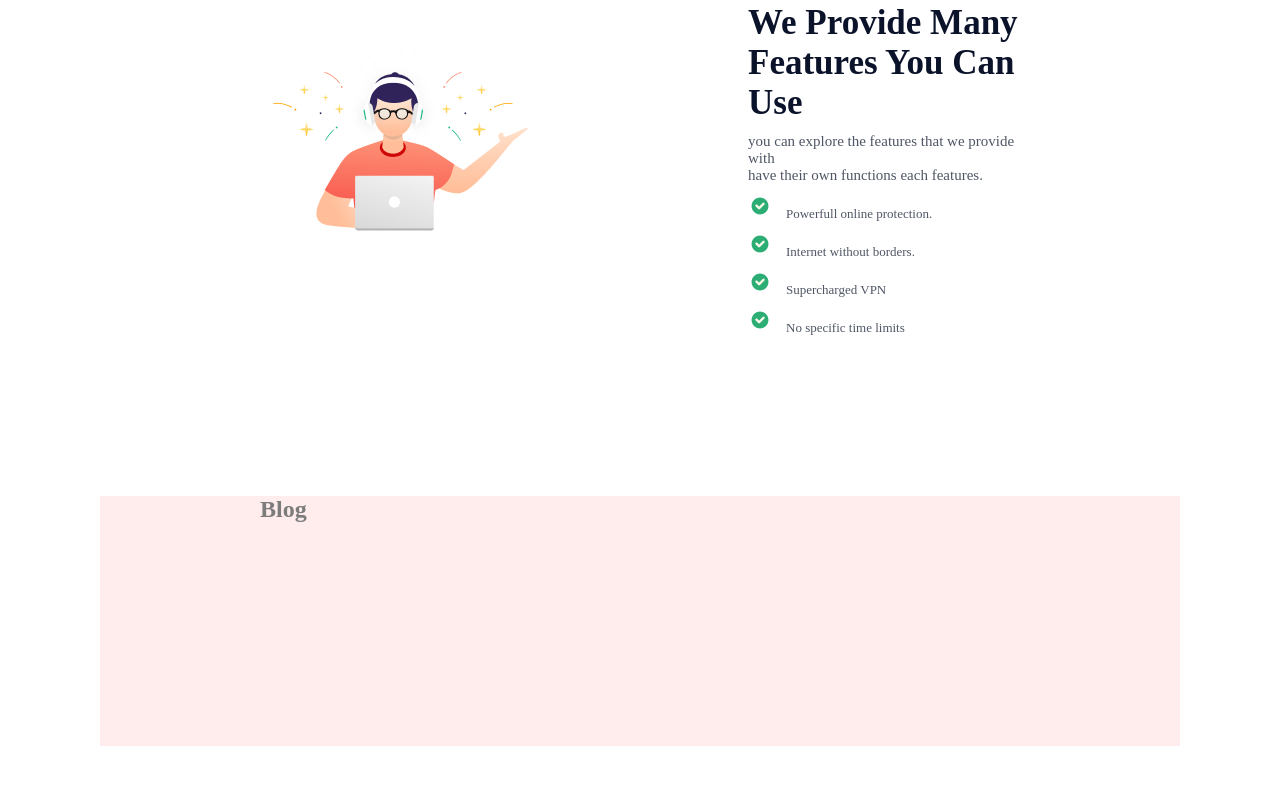
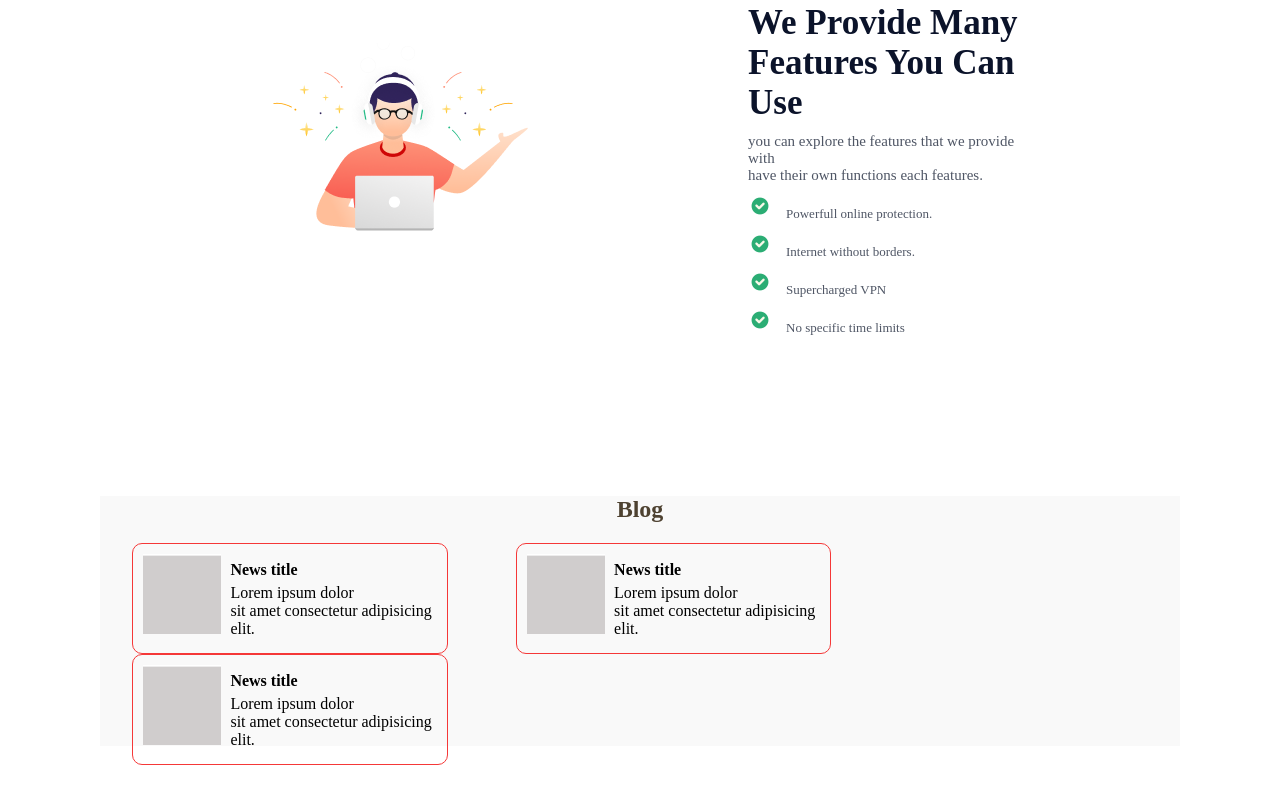
Before and after one commit to PedroTrudes/TrueChange, a plain HTML site: page index.html in a window 1280 px wide. Shown: the part 727-1531 px from the top of the page. Drawn offline with Linux system fonts and the light colour scheme.

Commit message:
Blog
Area de Blog criada

```diff
--- a/css/_blog.scss
+++ b/css/_blog.scss
@@ -1,5 +1,38 @@
 .blog {
-    background-color: #FFECEC;
-    height: 250px;
-    margin: 100px;
+  background-color: #F9F9F9;
+  height: 250px;
+  margin: 100px;
+  align-items: center;
+
+  .container-blog {
+    text-align: center;
+    margin: 0px;
+
+    h2 {
+      color: rgb(78, 66, 49);
+    }
+  }
+  .news {
+    // display: inline-block;
+    //background-color: blue;
+    #bloco {
+      display: inline-block;
+      margin: 0px 32px;
+      padding: 10px;
+      border: 1px solid #F53838;
+      border-radius: 10px;
+
+      img{
+          height: 80px;
+      }
+
+      #info-bloco {
+        display: inline-block;
+
+        p{
+            margin: 5px 5px;
+        }
+      }
+    }
+  }
 }
--- a/index.html
+++ b/index.html
@@ -99,8 +99,32 @@
     </section>
 
     <section class="blog">
-        <div>
-            <h1>Blog</h1>
+        <div class="container-blog">
+            <h2>Blog</h2>
+        </div>
+        <div class="news">
+          <div id="bloco">
+            <img src="src/news-img.png" >
+            <div id="info-bloco">
+              <p><strong>News title</strong></p>
+              <p>Lorem ipsum dolor <br> sit amet consectetur adipisicing <br> elit.</p>
+            </div>
+          </div>
+
+          <div id="bloco">
+            <img src="src/news-img.png" >
+            <div id="info-bloco">
+              <p><strong>News title</strong></p>
+              <p>Lorem ipsum dolor <br> sit amet consectetur adipisicing <br> elit.</p>
+            </div>
+          </div>
+          <div id="bloco">
+            <img src="src/news-img.png" >
+            <div id="info-bloco">
+              <p><strong>News title</strong></p>
+              <p>Lorem ipsum dolor <br> sit amet consectetur adipisicing <br> elit.</p>
+            </div>
+          </div>
         </div>
     </section>
   </body>
```
Also changed, not shown: css/main.css, src/news-img.png (added), 1 other file.
